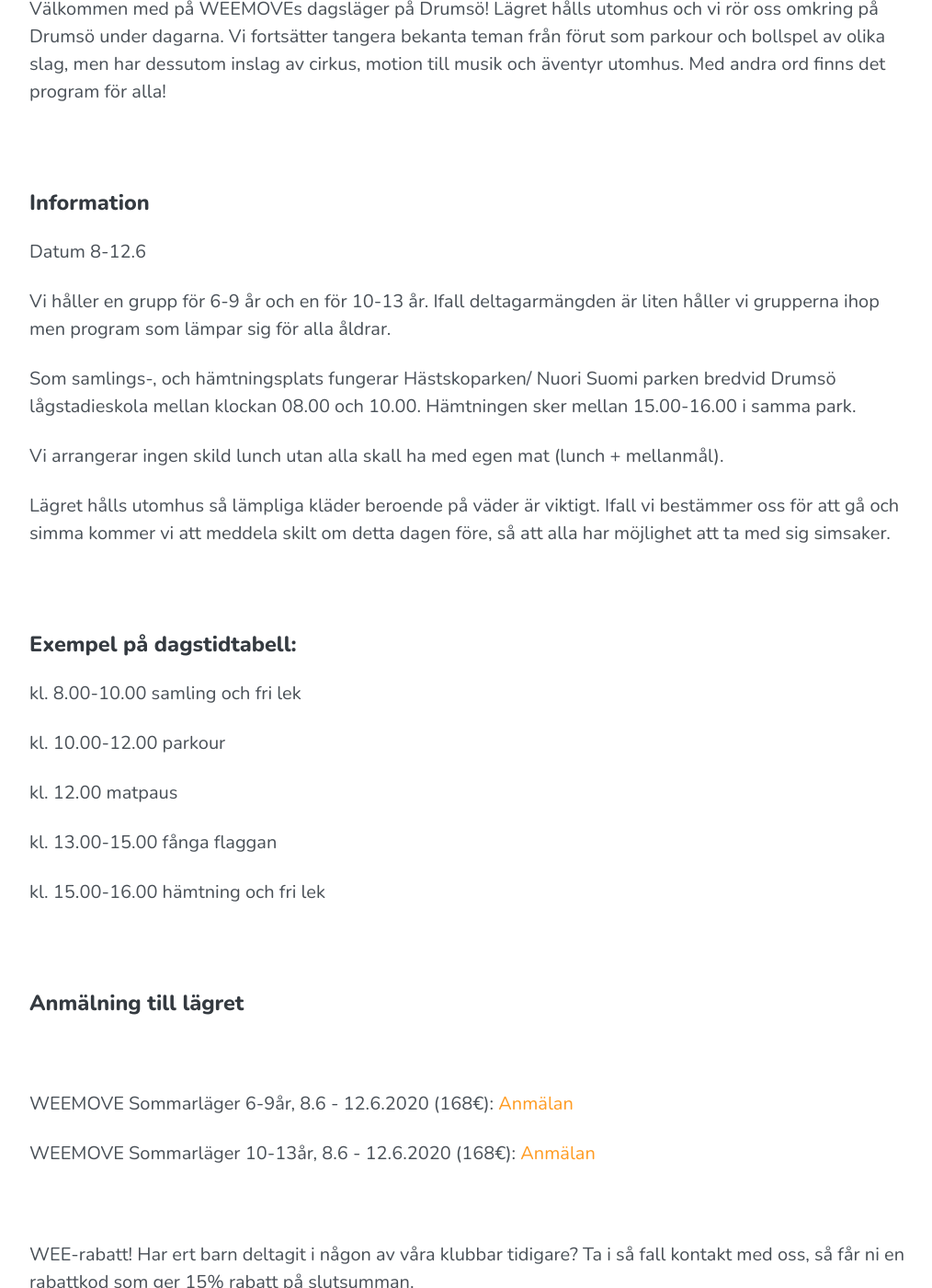
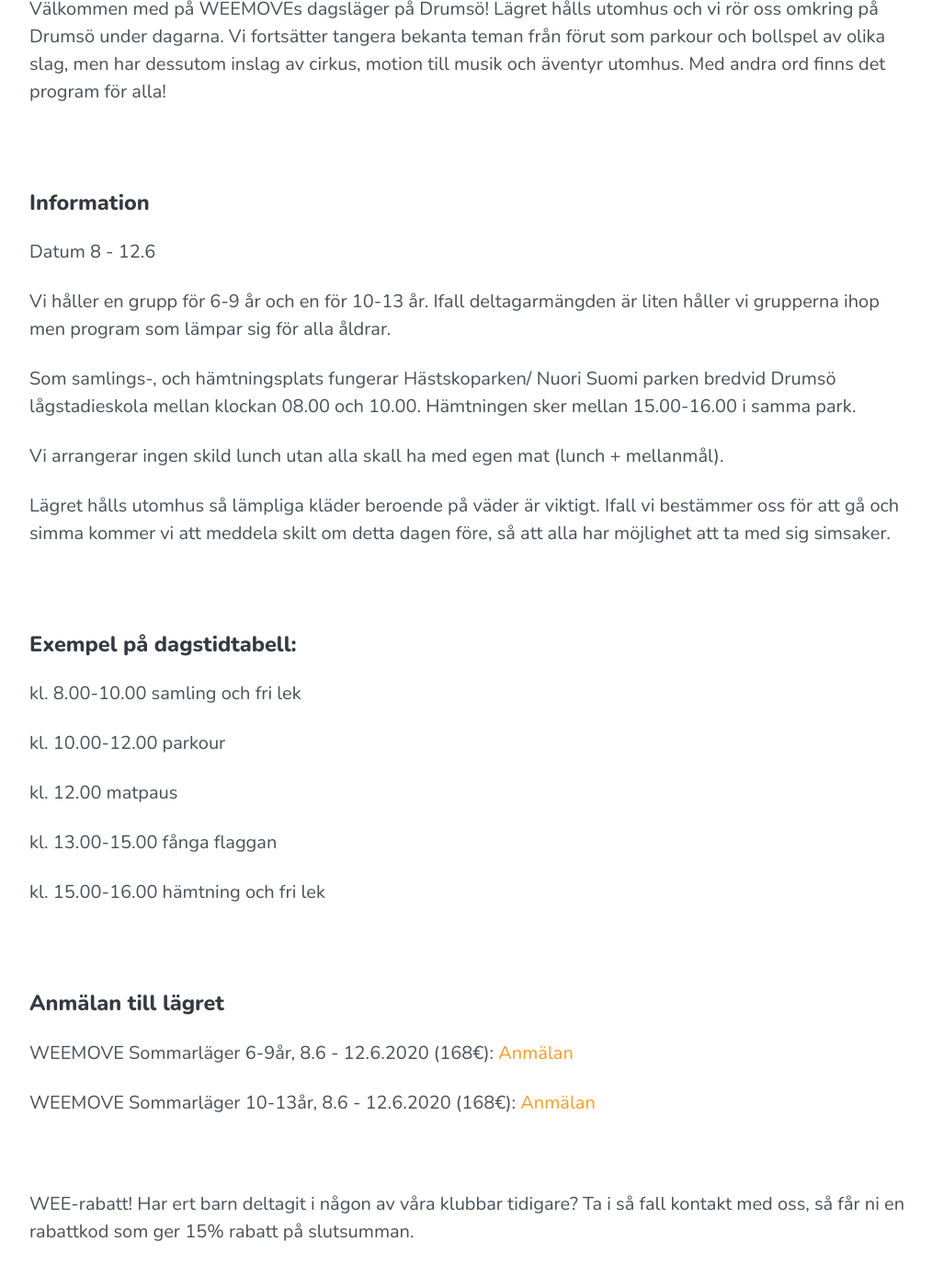
Before and after one commit to Funktum/weemove, a Jekyll site: the page built from _pages/dagslager.md, in a window 1280 px wide and 1400 px high, scrolled down 853 px. Shown: the whole window at 92% size, without its empty margins (128-1142 px from the left). Built offline with Jekyll 4.4.1, drawn with Linux system fonts in a browser that asks for light colours; a script that is not in the unit is left out.

Commit message:
Update dagslager.md

```diff
--- a/_pages/dagslager.md
+++ b/_pages/dagslager.md
@@ -15,7 +15,7 @@
 ### Information
 
 
-Datum 8-12.6
+Datum 8 - 12.6
 
 
 Vi håller en grupp för 6-9 år och en för 10-13 år. Ifall deltagarmängden är liten håller vi grupperna ihop men program som lämpar sig för alla åldrar.
@@ -44,9 +44,7 @@
 
 ---
 
-### Anmälning till lägret
-
----
+### Anmälan till lägret
 
 WEEMOVE Sommarläger 6-9år, 8.6 - 12.6.2020 (168€): [Anmälan](https://weemove.tapahtumiin.fi/fi/nc/evtr/5e344bf6f146f3a9358b4568)
 
```
